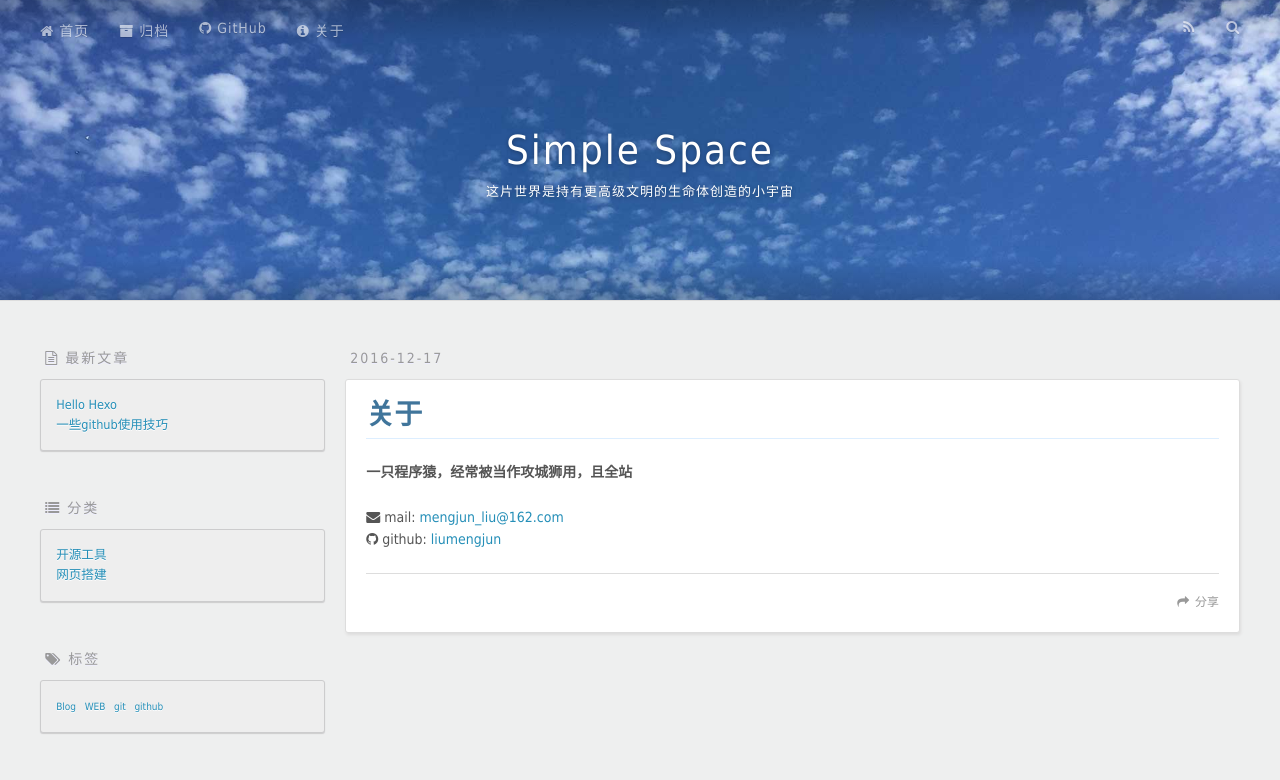
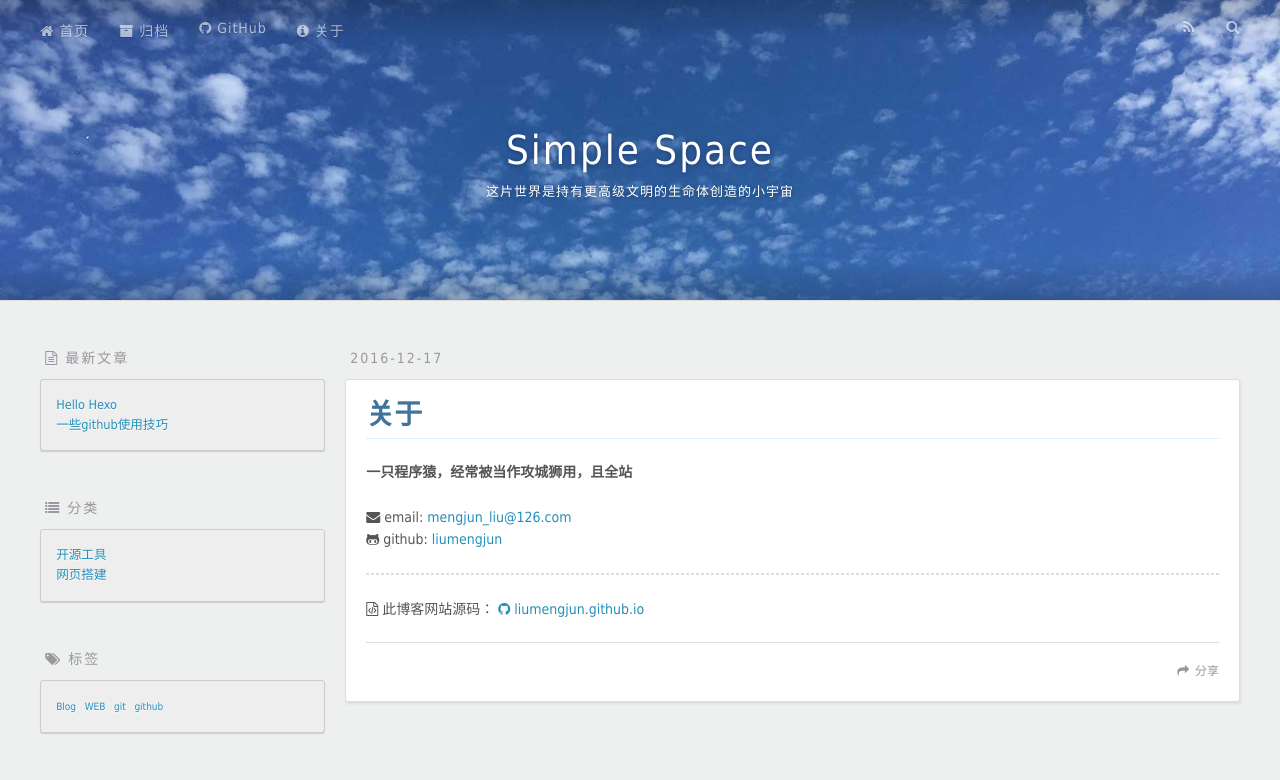
Before and after one commit to liumengjun/liumengjun.github.io, a plain HTML site: page about/index.html in a window 1280 px wide. Shown: the top 780 px of the page. Drawn offline with Linux system fonts and the light colour scheme; files whose address does not match are found by name.

Commit message:
update about page

```diff
--- a/about/index.html
+++ b/about/index.html
@@ -6,18 +6,24 @@
   <title>关于 | Simple Space</title>
   <meta name="viewport" content="width=device-width, initial-scale=1, maximum-scale=1">
   <meta name="description" content="一只程序猿，经常被当作攻城狮用，且全站
- mail: mengjun_liu@162.com github: liumengjun">
+ email: mengjun_liu@126.com github: liumengjun
+
+ 此博客网站源码：  liumengjun.github.io">
 <meta property="og:type" content="website">
 <meta property="og:title" content="关于">
 <meta property="og:url" content="https://liumengjun.github.io/about/index.html">
 <meta property="og:site_name" content="Simple Space">
 <meta property="og:description" content="一只程序猿，经常被当作攻城狮用，且全站
- mail: mengjun_liu@162.com github: liumengjun">
-<meta property="og:updated_time" content="2016-12-17T13:35:18.000Z">
+ email: mengjun_liu@126.com github: liumengjun
+
+ 此博客网站源码：  liumengjun.github.io">
+<meta property="og:updated_time" content="2016-12-18T12:13:29.000Z">
 <meta name="twitter:card" content="summary">
 <meta name="twitter:title" content="关于">
 <meta name="twitter:description" content="一只程序猿，经常被当作攻城狮用，且全站
- mail: mengjun_liu@162.com github: liumengjun">
+ email: mengjun_liu@126.com github: liumengjun
+
+ 此博客网站源码：  liumengjun.github.io">
 
     <link rel="alternate" href="/atom.xml" title="Simple Space" type="application/atom+xml">
 
@@ -154,12 +160,14 @@ ga('send', 'pageview');
     <div class="article-entry" itemprop="articleBody">
 
         <p><strong>一只程序猿，经常被当作攻城狮用，且全站</strong></p>
-<p><i class="fa fa-envelope" aria-hidden="true"></i> mail: <a href="mailto:mengjun_liu@126.com" target="_blank" rel="external">mengjun_liu@162.com</a><br><i class="fa fa-github" aria-hidden="true"></i> github: <a href="//github.com/liumengjun" target="_blank">liumengjun</a>    </p>
+<p><i class="fa fa-envelope" aria-hidden="true"></i> email: <a href="mailto:mengjun_liu@126.com" target="_blank" rel="external">mengjun_liu@126.com</a><br><i class="fa fa-github-alt" aria-hidden="true"></i> github: <a href="//github.com/liumengjun" target="_blank">liumengjun</a>    </p>
+<hr>
+<p><i class="fa fa-file-code-o" aria-hidden="true"></i> 此博客网站源码： <a href="//github.com/liumengjun/liumengjun.github.io"><i class="fa fa-github" aria-hidden="true"></i> liumengjun.github.io</a></p>
 
 
     </div>
     <footer class="article-footer">
-      <a data-url="https://liumengjun.github.io/about/index.html" data-id="ciwu1cy1300017vjwv9ypzp6m" class="article-share-link">分享</a>
+      <a data-url="https://liumengjun.github.io/about/index.html" data-id="ciwum98g10001kljwg6357l6x" class="article-share-link">分享</a>
 
 
     </footer>
--- a/baidusitemap.xml
+++ b/baidusitemap.xml
@@ -1,5 +1,6 @@
 <?xml version="1.0" encoding="UTF-8"?>
 <urlset xmlns="http://www.sitemaps.org/schemas/sitemap/0.9">
+
 
 
 
@@ -25,7 +26,6 @@
     </url>
 
 
-
   <url>
     <loc>https://liumengjun.github.io/2016/12/15/hello-hexo.html</loc>
     <lastmod>2016-12-17T12:07:32.000Z</lastmod>
```
Also changed, not shown: 2016/11/15/tricks-gh.html (+1 -1 lines), 2016/12/15/hello-hexo.html (+1 -1 lines), index.html (+2 -2 lines), sitemap.xml (+7 -7 lines).
